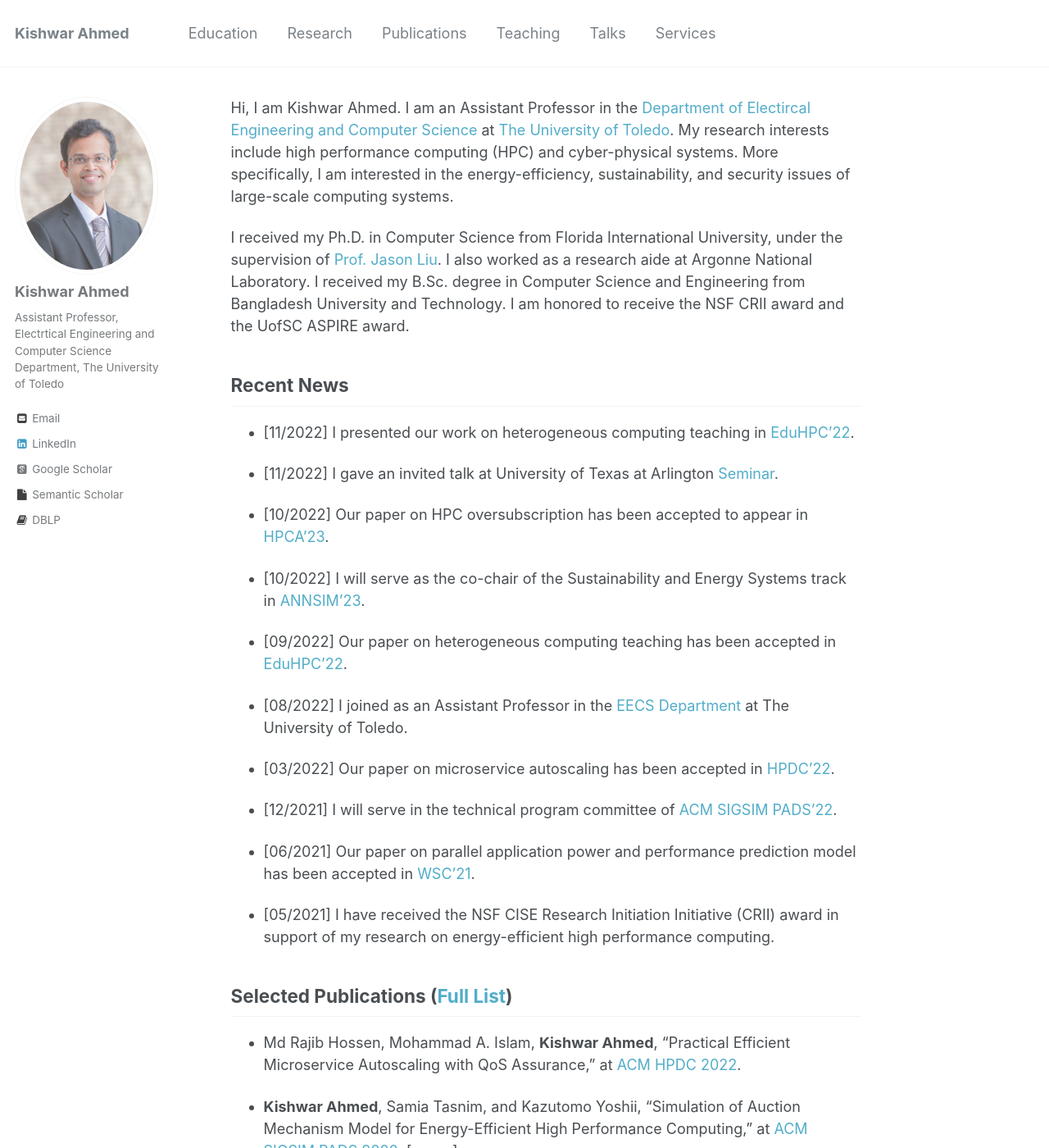
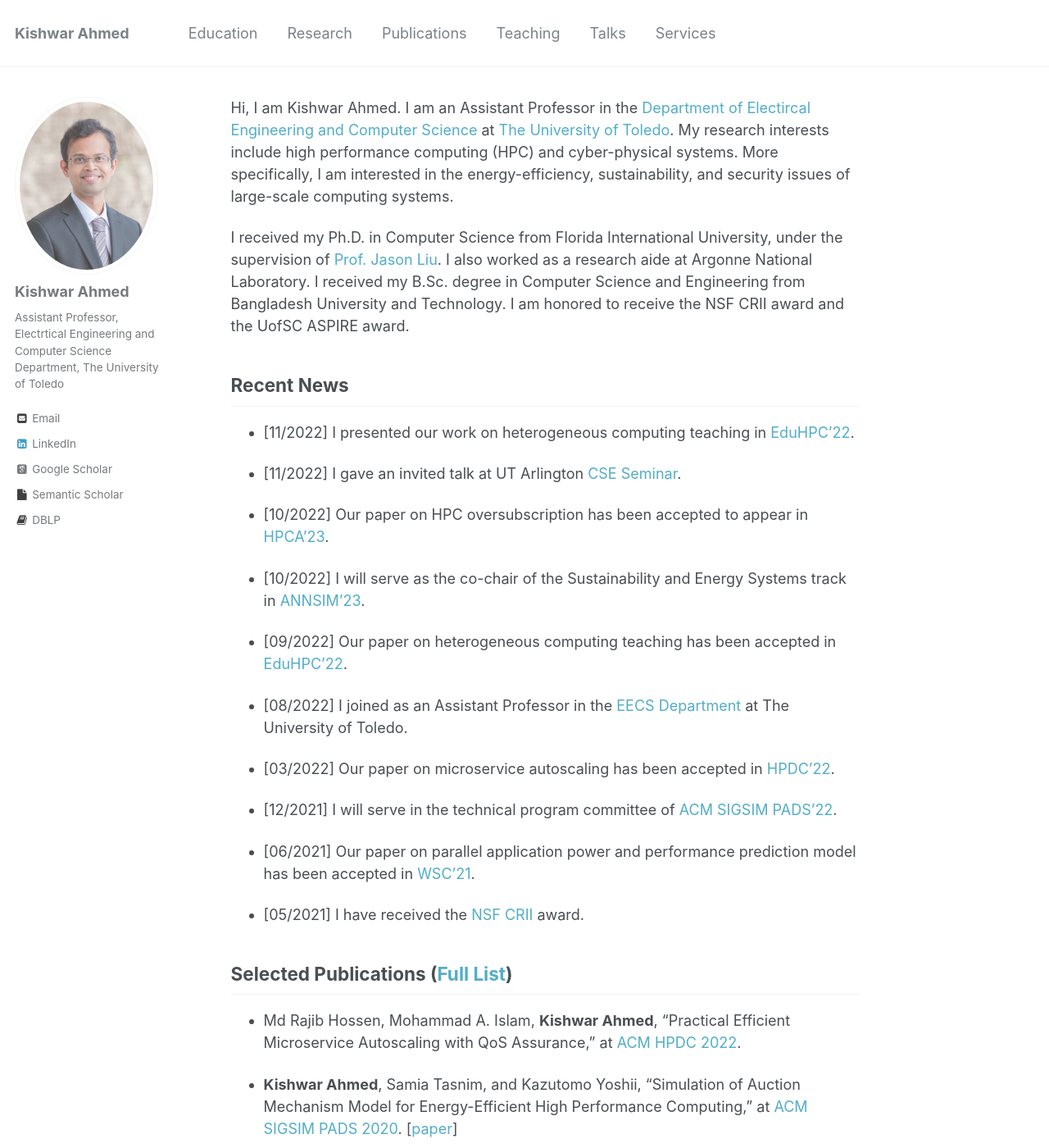
Before and after one commit to kishwarbd/kishwarbd.github.io, a Jekyll site: the page built from _pages/about.md, in a window 1280 px wide and 1400 px high. Shown: the whole window at 82% size. Built offline with Jekyll 4.4.1, drawn with Linux system fonts in a browser that asks for light colours; some web fonts are replaced.

Commit message:
Update about.md

```diff
--- a/_pages/about.md
+++ b/_pages/about.md
@@ -17,7 +17,7 @@ Jason Liu](https://people.cis.fiu.edu/liux/). I also worked as a research aide a
 
 * [11/2022] I presented our work on heterogeneous computing teaching in [EduHPC'22](https://tcpp.cs.gsu.edu/curriculum/?q=eduhpc22).
 
-* [11/2022] I gave an invited talk at University of Texas at Arlington [Seminar](https://www.uta.edu/academics/schools-colleges/engineering/academics/departments/cse/colloquia).
+* [11/2022] I gave an invited talk at UT Arlington [CSE Seminar](https://www.uta.edu/academics/schools-colleges/engineering/academics/departments/cse/colloquia).
 
 * [10/2022] Our paper on HPC oversubscription has been accepted to appear in [HPCA'23](https://hpca-conf.org/2023/).
 
@@ -33,7 +33,7 @@ Jason Liu](https://people.cis.fiu.edu/liux/). I also worked as a research aide a
 
 * [06/2021] Our paper on parallel application power and performance prediction model has been accepted in [WSC'21](https://meetings.informs.org/wordpress/wsc2021/).
 
-* [05/2021] I have received the NSF CISE Research Initiation Initiative (CRII) award in support of my research on energy-efficient high performance computing.
+* [05/2021] I have received the [NSF CRII](https://beta.nsf.gov/funding/opportunities/computer-information-science-engineering-research) award.
 
 ## Selected Publications ([Full List](https://kishwarbd.github.io/publications/))
 
```
